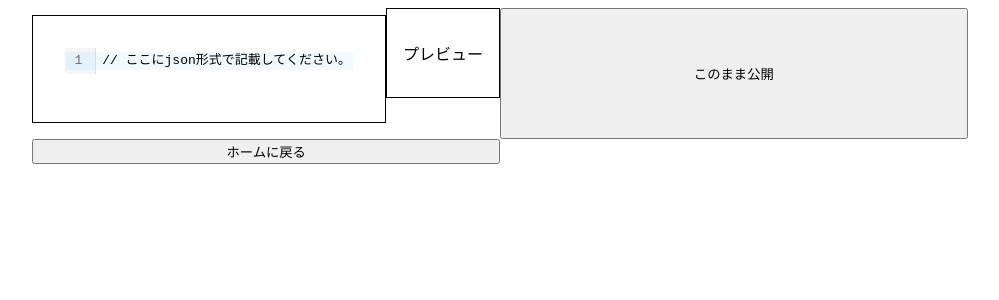
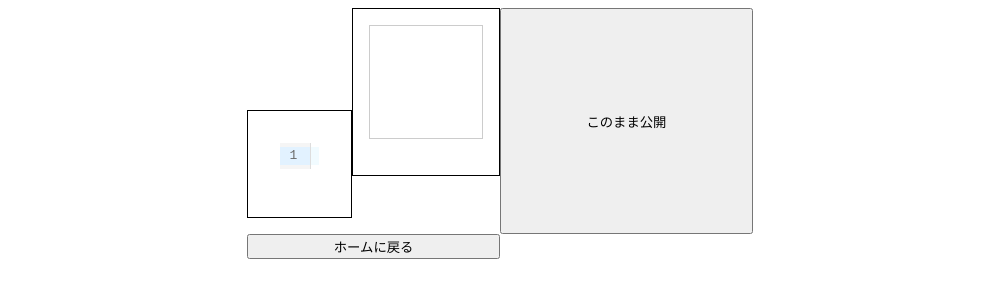
Before and after one commit to Koufuu15/MangaDown, a Vue app: page /write-md in a window 1280 px wide. Shown: the top 300 px of the page, without its empty margins (140-1139 px from the left). Built offline with nearby package versions, Linux system fonts and the light colour scheme.

Commit message:
吹き出しとキャラクターを設定

```diff
--- a/package.json
+++ b/package.json
@@ -15,6 +15,7 @@
     "@codemirror/language-data": "^6.5.2",
     "@codemirror/view": "^6.43.4",
     "codemirror": "^6.0.2",
+    "json5": "^2.2.3",
     "marked": "^18.0.5",
     "vue": "^3.5.32",
     "vue-router": "^4.2.2"
--- a/src/components/manga/Panel.vue
+++ b/src/components/manga/Panel.vue
@@ -1,6 +1,4 @@
 <script setup>
-import Bubble from "./Bubble"
-
 defineProps({
   panel: {
     type: Object,
@@ -9,39 +7,53 @@ defineProps({
 </script>
 
 <template>
+  <div class="panel"
+    :style="{
+      left: panel.position.x,
+      top: panel.position?.y,
+      width: panel.size?.width,
+      height: panel.size?.height,
+      backgroundImage: panel.backgroundImg,
+      backgroundColor: panel.backgroundColor
+    }"
+  ></div>
   <div
-    :style="{
-      left: (panel.position?.x ?? 0) + 'px',
-      top: (panel.position?.y ?? 0) + 'px',
-      width: (panel.size?.width ?? 300) + 'px',
-      height: (panel.size?.height ?? 300) + 'px',
-      backgroundColor: panel.backgroundColor || '#eee'
-    }"
-  />
-  <div
-    v-for="(layer, index) in panel.layers"
+    v-for="(component, index) in panel.components"
     :key="index"
   >
     <!-- Character -->
     <img
-      v-if="layer.type === 'character'"
-      :src="characterAssets[`${layer.name}_${layer.pose}`]"
-      :alt="layer.name"
+      v-if="component.character"
+      v-for="component in component.character"
+      :src="`$src\data\images{component.name}`"
+      :alt="component.name"
       :style="{
         position: 'absolute',
-        left: `${layer.position.x}%`,
-        top: `${layer.position.y}%`,
-        width: `${layer.size?.w || 80}px`,
-        height: `${layer.size?.h || 120}px`,
+        left: `${character.position.x}%`,
+        top: `${character.position.y}%`,
+        width: `${character.size?.w || 80}px`,
+        height: `${character.size?.h || 120}px`,
         objectFit: 'contain'
       }"
     />
 
     <!-- Bubble -->
-    <Bubble
-      v-else-if="layer.type === 'bubble'"
-      :layer="layer"
-    />
+    <div
+      v-else-if="component.bubble"
+      v-for="bubble in component.bubble"
+      :style="{
+        left: bubble.position.x,
+        top: bubble.position?.y,
+        width: bubble.size?.width,
+        height: bubble.size?.height,
+        border: '1px solid black',
+        backgroundColor: bubble.backgroundColor,
+        padding: '8px',
+        fontSize: bubble.text.fontSize
+      }"
+    >
+    {{ bubble.text.content }}
+    </div>
   </div>
 </template>
 
--- a/src/components/manga/Viewer.vue
+++ b/src/components/manga/Viewer.vue
@@ -1,13 +1,13 @@
 <script setup>
 import Panel from "./Panel.vue"
 
-defineProps({
+const props = defineProps({
   panels: {
     type: Array,
     default: () => []
   }
 })
-
+console.log(props.panels)
 </script>
 
 <template>
@@ -27,8 +27,8 @@ defineProps({
   gap:0;
   align-items:center;
   position: relative;
-  width: 1000px;
-  height: 1500px;
+  width: 80px;
+  height: 80px;
   border: 1px solid #ccc;
 }
 </style>
--- a/src/components/writeMD.vue
+++ b/src/components/writeMD.vue
@@ -9,6 +9,7 @@ import { indentWithTab } from "@codemirror/commands"
 import { keymap } from "@codemirror/view"
 
 import Viewer from "./manga/Viewer.vue"
+import parseManga from "../parser/parser"
 
 const router = useRouter()
 const editor = ref(null)
@@ -17,7 +18,7 @@ const content = ref("")
 if (localStorage.getItem('content')) {
   content.value = localStorage.getItem('content')
 } else {
-  content.value = "// ここにjson形式で記載してください。"
+  content.value = ""
 }
 
 onMounted(() => {
@@ -38,11 +39,19 @@ onMounted(() => {
   })
 })
 
-const panles = computed(() => {
+
+
+const manga = computed(() => {
+  console.log("parseManga"+ parseManga)
+  console.log("changed")
   try {
-    return JSON.parse(content.value)
+    console.log("result" + parseManga(content.value))
+    return parseManga(content.value)
   } catch {
-    return null
+    return {
+      panels: [],
+      errMsg: null
+    }
   }
 })
 
@@ -56,12 +65,13 @@ const panles = computed(() => {
     </div>
     <div class="manga">
       <Viewer
-        v-if="panels"
-        :panels="panels"
+        v-if="manga.panels"
+        :panels="manga.panels"
       />
       <p v-else>プレビュー</p>
     </div>
   </div>
+  <p v-if="errMsg">{{ manga.errMsg }}</p>
   <input type="button" value="このまま公開" @click="router.push('/save')" />
   <input type="button" value="ホームに戻る" @click="router.push('/')"/>
 </template>
--- /dev/null
+++ b/src/parser/parser.js
@@ -0,0 +1,74 @@
+let json
+let errMsg = ""
+const IMG_BASE_URL = "src/data/images"
+import JSON5 from "json5"
+
+export default function parseManga(json5Text){
+  console.log("txt" + json5Text)
+
+  try {
+    json = JSON5.parse(json5Text)
+  } catch (e) {
+    console.error(e)
+  }
+
+  console.log("json"+json)
+
+  return{
+    panels: json.panels.map(parsePanel),
+    errMsg
+  }
+}
+
+function parsePanel(panel){
+  return{
+    position: {
+      x: (panel.position?.x ?? 0) + "px",
+      y: (panel.position?.y ?? 0) + "px"
+    },
+    size: {
+      width: (panel.size?.width ?? 80) + "px",
+      height: (panel.size?.height ?? 80) + "px"
+    },
+    backgroundImg: (IMG_BASE_URL + panel.backgroundImg) ?? null,
+    backgroundColor: panel.backgroundColor ??  "#eee",
+    components: panel.components.map(parseComponent)
+  }
+}
+
+function parseComponent(component){
+  if (component.bubble) {
+    return {
+      bubble: parseBubble(component.bubble)
+    }
+  }
+}
+
+function parseBubble(bubble){
+  if(isNaN(bubble.layer)){
+    errMsg = "layerには数値しか代入できません。"
+    return
+  }
+
+  if(isNaN(bubble.text.fontSize)){
+    errMsg = "bubble.text.fontSizeには数値しか代入できません。"
+    return
+  }
+
+  return{
+    "z-index": 9999 - bubble.layer,
+    position: {
+      x: (bubble.position?.x ?? 0) + "px",
+      y: (bubble.position?.y ?? 0) + "px"
+    },
+    size: {
+      width: (bubble.size?.width ?? 80) + "px",
+      height: (bubble.size?.height ?? 80) + "px"
+    },
+    backgroundColor: bubble.backgroundColor ??  "white",
+    text: {
+      content: bubble.text.content ?? "",
+      fontSize: (bubble.text.fontSize ?? 14) + "px"
+    }
+  }
+}
```
Also changed, not shown: 2 other files (tests, documents, lock files or other folders).
